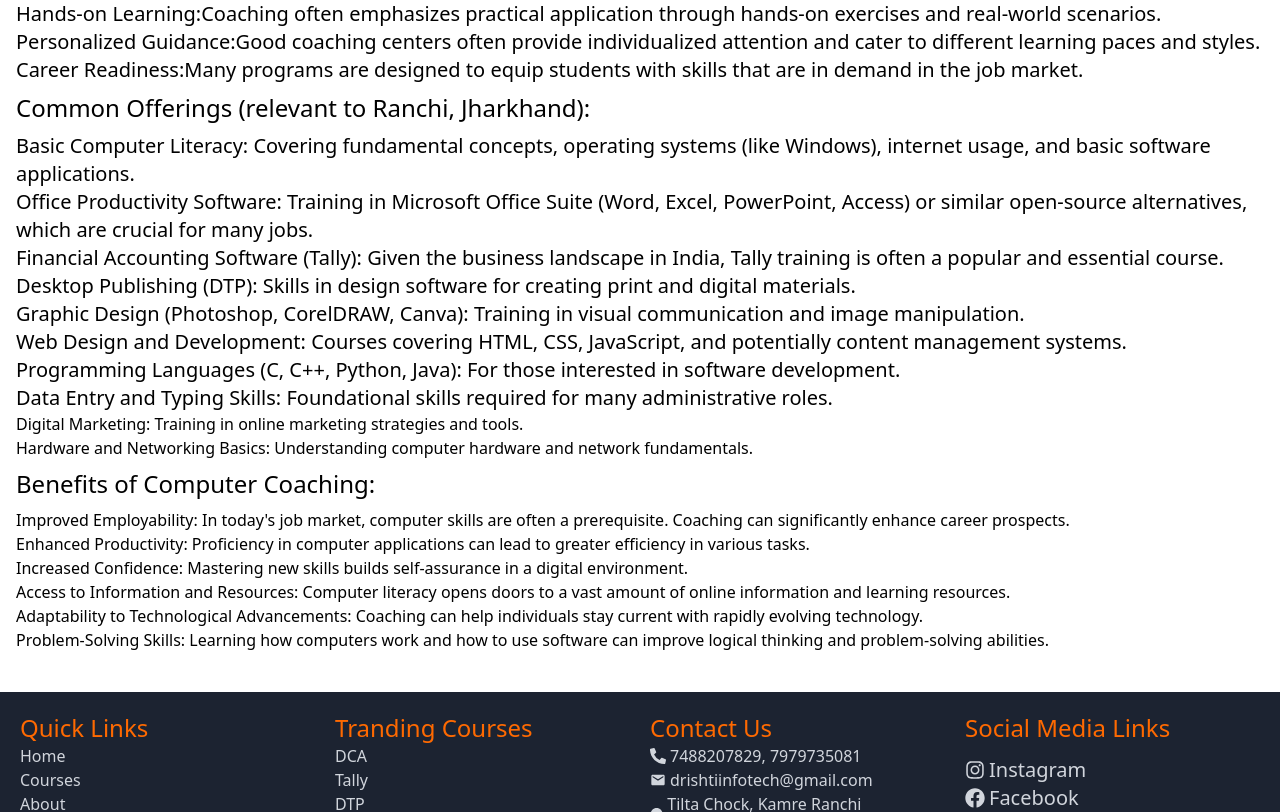
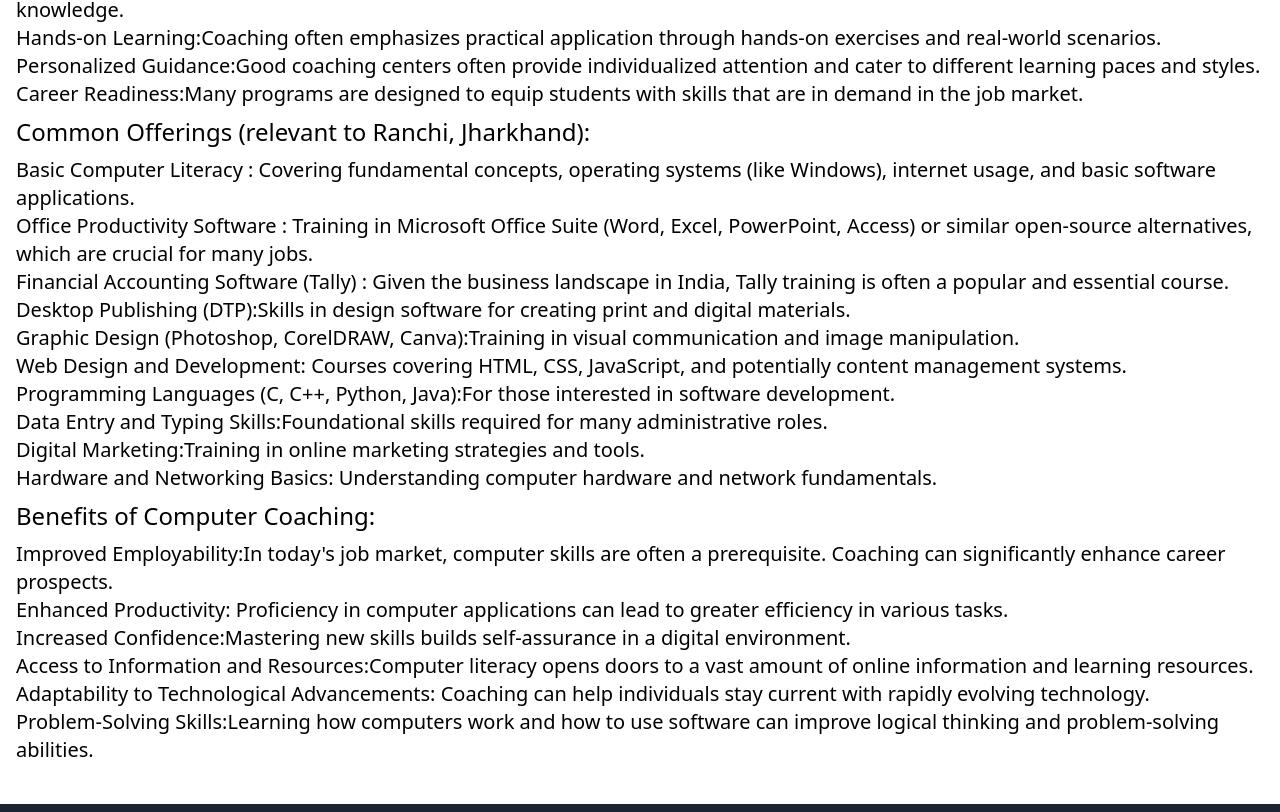
Before and after one commit to akakashkumar/drishti-infotech-ranchi, a Next.js app: page /about in a window 1280 px wide. Shown: the part 1028-1840 px from the top of the page. Built offline with nearby package versions, Linux system fonts and the light colour scheme.

Commit message:
add link

```diff
--- a/src/components/AboutSection.js
+++ b/src/components/AboutSection.js
@@ -7,26 +7,98 @@
       des: "The primary goal is to impart practical computer skills, ranging from basic operations to advanced technical knowledge.",
     },
     {
-        title:'Hands-on Learning:',
-        des: 'Coaching            often emphasizes practical application through hands-on exercises and real-world scenarios.'
+      title: "Hands-on Learning:",
+      des: "Coaching            often emphasizes practical application through hands-on exercises and real-world scenarios.",
     },
     {
-        title:'Personalized Guidance:',
-        des: 'Good            coaching centers often provide individualized attention and cater to different learning paces and styles.'
+      title: "Personalized Guidance:",
+      des: "Good            coaching centers often provide individualized attention and cater to different learning paces and styles.",
     },
     {
-        title:'Career Readiness:',
-        des: 'Many programs            are designed to equip students with skills that are in demand in the job market.'
+      title: "Career Readiness:",
+      des: "Many programs            are designed to equip students with skills that are in demand in the job market.",
     },
     {
-        title:'',
-        des: ''
+      title: "",
+      des: "",
     },
     {
-        title:'',
-        des: ''
+      title: "",
+      des: "",
     },
   ]);
+  const [commonOffering, setCommonOffering] = useState([
+    {
+      title: "Basic Computer Literacy : ",
+      des: " Covering fundamental concepts, operating systems (like Windows), internet usage, and basic software applications.",
+    },
+    {
+      title: "Office Productivity Software : ",
+      des: " Training in Microsoft Office Suite (Word, Excel, PowerPoint, Access)      or similar open-source alternatives, which are crucial for many jobs.",
+    },
+    {
+      title: "Financial Accounting Software (Tally) : ",
+      des: "Given the business landscape in India, Tally training is often a            popular and essential course.",
+    },
+    {
+      title: "Desktop Publishing (DTP):",
+      des: "Skills in design software for creating print and digital materials.",
+    },
+    {
+      title: "Graphic Design (Photoshop, CorelDRAW, Canva):",
+      des: "Training in visual communication and image manipulation.",
+    },
+    {
+      title: "Web Design and Development:",
+      des: " Courses covering HTML, CSS, JavaScript, and potentially content            management systems.",
+    },
+    {
+      title: " Programming Languages (C, C++, Python, Java):",
+      des: "For those interested in software development.",
+    },
+    {
+      title: "Data Entry and Typing Skills:",
+      des: "Foundational skills required for many administrative roles.",
+    },
+    {
+      title: " Digital Marketing:",
+      des: "Training in online marketing strategies and            tools.",
+    },
+    {
+      title: " Hardware and Networking Basics:",
+      des: " Understanding computer hardware and            network fundamentals.",
+    },
+  ]);
+  const [benefits, setBenefits] = useState([
+    {
+      title: 'Improved Employability:',
+      des: "In today's job market, computer skills are often a prerequisite. Coaching can significantly enhance career prospects."
+    },
+    {
+      title: 'Enhanced Productivity:',
+      des: ' Proficiency in computer applications can lead to greater efficiency in various tasks.'
+    },
+    {
+      title: 'Increased Confidence:',
+      des: 'Mastering new skills builds self-assurance in a digital environment.'
+    },
+    {
+      title: 'Access to Information and Resources:',
+      des: 'Computer literacy opens doors  to a vast amount of online information and learning resources.'
+    },
+    {
+      title: 'Adaptability to Technological Advancements:',
+      des: ' Coaching can help  individuals stay current with rapidly evolving technology.'
+    },
+    {
+      title: 'Problem-Solving Skills:',
+      des: 'Learning how computers work and how to use  software can improve logical thinking and problem-solving abilities.'
+    },
+    {
+      title: '',
+      des: ''
+    },
+  ])
   return (
     <div>
       <div className="container mx-auto px-4 py-5">
@@ -35,7 +107,7 @@
           <h1 className="text-3xl text-orange-500 font-[MachinaR] text-center lg:text-left">
             About
           </h1>
-          <p className="text-justify">
+          <p className="text-justify text-xl">
             Computer coaching, especially in a place like Ranchi, Jharkhand,
             India, serves as a vital bridge in today's increasingly digital
             world. It encompasses a range of services and programs designed to
@@ -43,7 +115,7 @@
             purposes, including education, career advancement, and personal
             development.
           </p>
-          <p className="my-2">
+          <p className="my-2 text-xl">
             In Ranchi, Jharkhand, where opportunities in the IT and related
             sectors are growing, computer coaching centers play a crucial role
             in empowering the local population with the skills needed to
@@ -61,96 +133,29 @@
             );
           })}
 
-
-
-
-
           <h4 className="my-2 text-2xl font-medium">
             Common Offerings (relevant to Ranchi, Jharkhand):
           </h4>
-          <p className="text-xl">
-            <span className="font-medium">Basic Computer Literacy:</span>{" "}
-            Covering fundamental concepts, operating systems (like Windows),
-            internet usage, and basic software applications.
-          </p>
-          <p className="text-xl">
-            <span className="font-medium">Office Productivity Software:</span>{" "}
-            Training in Microsoft Office Suite (Word, Excel, PowerPoint, Access)
-            or similar open-source alternatives, which are crucial for many
-            jobs.
-          </p>
-          <p className="text-xl">
-            <span className="font-medium">
-              Financial Accounting Software (Tally):
-            </span>{" "}
-            Given the business landscape in India, Tally training is often a
-            popular and essential course.
-          </p>
-          <p className="text-xl">
-            <span className="font-medium">Desktop Publishing (DTP):</span>{" "}
-            Skills in design software for creating print and digital materials.
-          </p>
-
-          <p className="text-xl">
-            <span className="font-medium">
-              Graphic Design (Photoshop, CorelDRAW, Canva):
-            </span>{" "}
-            Training in visual communication and image manipulation.
-          </p>
-          <p className="text-xl">
-            <span className="font-medium">Web Design and Development:</span>{" "}
-            Courses covering HTML, CSS, JavaScript, and potentially content
-            management systems.
-          </p>
-          <p className="text-xl">
-            <span className="font-medium">
-              Programming Languages (C, C++, Python, Java):
-            </span>{" "}
-            For those interested in software development.
-          </p>
-          <p className="text-xl">
-            <span className="font-medium">Data Entry and Typing Skills:</span>{" "}
-            Foundational skills required for many administrative roles.
-          </p>
-          <p>
-            Digital Marketing: Training in online marketing strategies and
-            tools.
-          </p>
-          <p>
-            Hardware and Networking Basics: Understanding computer hardware and
-            network fundamentals.
-          </p>
-
+          {commonOffering.map((e, i) => {
+            return (
+              <p className="text-xl" key={i}>
+                <span className="font-medium">{e.title}</span>
+                {e.des}
+              </p>
+            );
+          })}
           <h5 className="my-2 text-2xl font-medium">
             Benefits of Computer Coaching:
           </h5>
+          {benefits.map((e, i) => {
+            return (
+              <p className="text-xl" key={i}>
+                <span className="font-medium">{e.title}</span>
+                {e.des}
+              </p>
+            );
+          })}
 
-          <p>
-            Improved Employability: In today's job market, computer skills are
-            often a prerequisite. Coaching can significantly enhance career
-            prospects.
-          </p>
-          <p>
-            Enhanced Productivity: Proficiency in computer applications can lead
-            to greater efficiency in various tasks.
-          </p>
-          <p>
-            Increased Confidence: Mastering new skills builds self-assurance in
-            a digital environment.
-          </p>
-          <p>
-            Access to Information and Resources: Computer literacy opens doors
-            to a vast amount of online information and learning resources.
-          </p>
-          <p>
-            Adaptability to Technological Advancements: Coaching can help
-            individuals stay current with rapidly evolving technology.
-          </p>
-
-          <p>
-            Problem-Solving Skills: Learning how computers work and how to use
-            software can improve logical thinking and problem-solving abilities.
-          </p>
         </div>
       </div>
     </div>
--- a/src/components/Footer.js
+++ b/src/components/Footer.js
@@ -95,17 +95,17 @@
     {
       item: 'Instagram',
       icon: <FaInstagram/>,
-      path: ''
+      path: 'https://www.instagram.com/akashkumarmahto2006/'
     },
     {
       item: 'Facebook',
       icon: <FaFacebook/>,
-      path: ''
+      path: 'https://www.facebook.com/profile.php?id=100068773404021'
     },
     {
       item: 'Youtube',
       icon: <FaYoutube/>,
-      path: ''
+      path: '#'
     },
   ])
   return (
```
